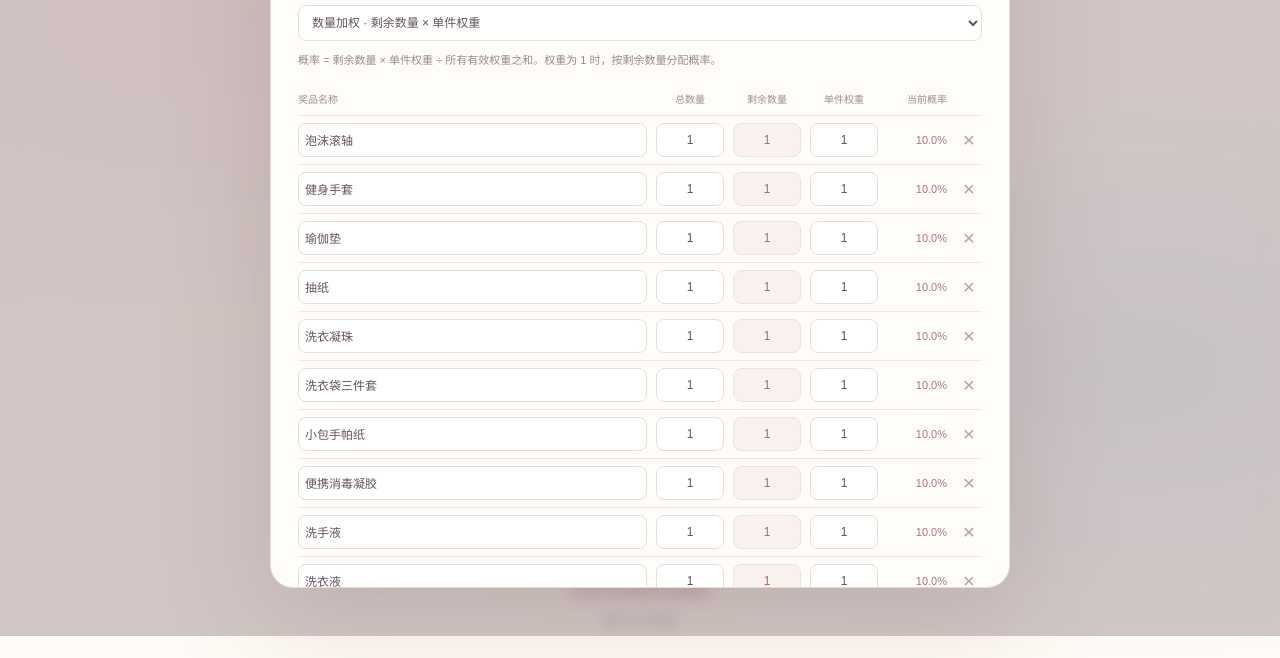
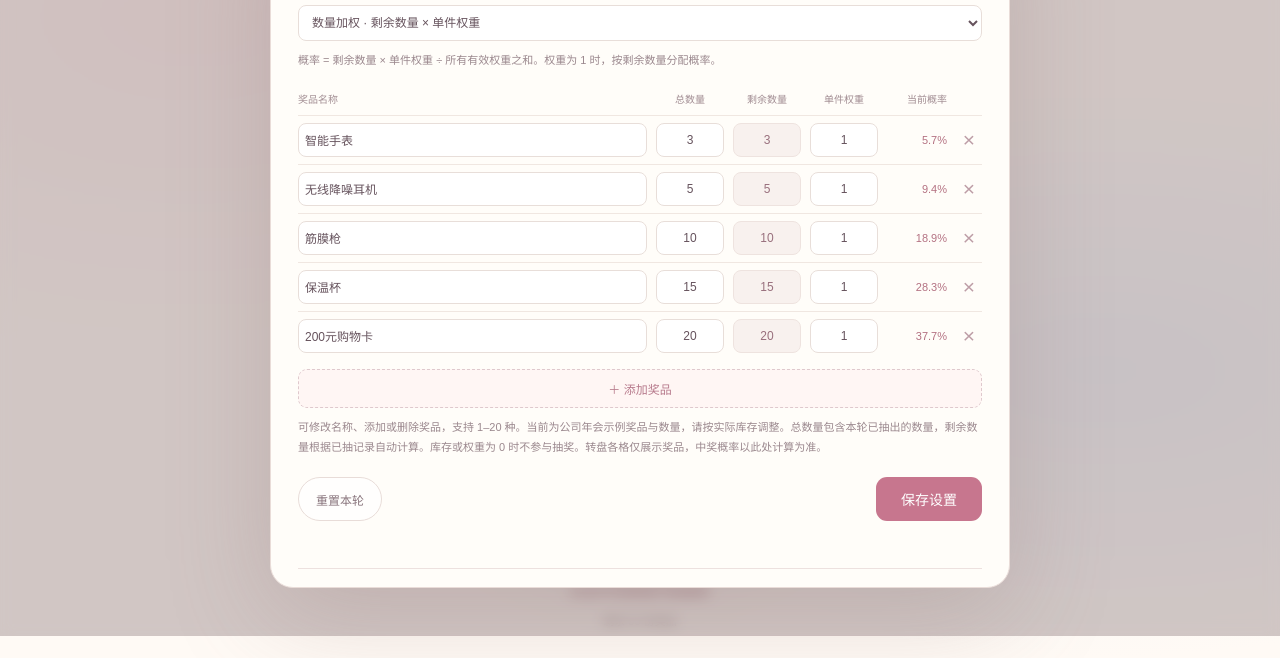
Before and after one commit to GAOZ1HAN/prize-wheel, a plain HTML site: page index.html in a window 1280 px wide. Both pictures are taken after a click on the button "⚙ 奖品设置". Shown: the part 164-822 px from the top of the page. Drawn offline with Linux system fonts and the light colour scheme.

Commit message:
Add files via upload

```diff
--- a/index.html
+++ b/index.html
@@ -9,19 +9,19 @@
 </style></head><body>
 <header><button class="quiet" id="settingsBtn" aria-haspopup="dialog">⚙ 奖品设置</button></header>
 <main><p class="eyebrow">SPIN OF LUCK</p><h1>好礼，转到你。</h1><div class="wheel-wrap"><div class="pointer" aria-hidden="true"></div><svg id="wheel" viewBox="0 0 600 600" role="img" aria-label="奖品转盘"></svg><button class="spin" id="draw"><span id="drawText">开始抽奖</span><small>DRAW</small></button></div><p class="status" id="status" aria-live="polite">点击中央按钮开始抽奖</p><p class="hint" id="hint"></p><p id="storageNote" class="storage-note" hidden></p></main>
-<dialog id="settings"><div class="modal-head"><h2>奖品设置</h2><button class="close" id="closeSettings" aria-label="关闭设置">×</button></div><div class="settings-body"><label class="settings-label" for="mode">概率模式</label><select id="mode"><option value="quantity">数量加权 · 剩余数量 × 单件权重</option><option value="custom">自定义权重 · 按奖品权重分配</option></select><p class="help" id="modeHelp"></p><div class="config-head"><span>奖品名称</span><span>总数量</span><span>剩余数量</span><span id="weightLabel">单件权重</span><span style="text-align:right">当前概率</span><span></span></div><div id="rows"></div><button class="add" id="add">＋ 添加奖品</button><p class="help">可修改名称、添加或删除奖品，支持 1–20 种。默认每种 1 份，请按实际库存调整。总数量包含本轮已抽出的数量，剩余数量根据已抽记录自动计算。库存或权重为 0 时不参与抽奖。转盘各格仅展示奖品，中奖概率以此处计算为准。</p><div class="actions"><button class="quiet" id="reset">重置本轮</button><button class="primary" id="save">保存设置</button></div><p class="message" id="message" aria-live="polite"></p><details><summary id="historySummary">中奖记录（0）</summary><div id="history"></div><button class="quiet" id="export">导出记录 ↓</button></details><p class="help" style="margin-bottom:0">删除奖品会移出奖池，已有中奖记录仍保留。设置与记录仅保存在当前浏览器。</p></div></dialog>
+<dialog id="settings"><div class="modal-head"><h2>奖品设置</h2><button class="close" id="closeSettings" aria-label="关闭设置">×</button></div><div class="settings-body"><label class="settings-label" for="mode">概率模式</label><select id="mode"><option value="quantity">数量加权 · 剩余数量 × 单件权重</option><option value="custom">自定义权重 · 按奖品权重分配</option></select><p class="help" id="modeHelp"></p><div class="config-head"><span>奖品名称</span><span>总数量</span><span>剩余数量</span><span id="weightLabel">单件权重</span><span style="text-align:right">当前概率</span><span></span></div><div id="rows"></div><button class="add" id="add">＋ 添加奖品</button><p class="help">可修改名称、添加或删除奖品，支持 1–20 种。当前为公司年会示例奖品与数量，请按实际库存调整。总数量包含本轮已抽出的数量，剩余数量根据已抽记录自动计算。库存或权重为 0 时不参与抽奖。转盘各格仅展示奖品，中奖概率以此处计算为准。</p><div class="actions"><button class="quiet" id="reset">重置本轮</button><button class="primary" id="save">保存设置</button></div><p class="message" id="message" aria-live="polite"></p><details><summary id="historySummary">中奖记录（0）</summary><div id="history"></div><button class="quiet" id="export">导出记录 ↓</button></details><p class="help" style="margin-bottom:0">删除奖品会移出奖池，已有中奖记录仍保留。设置与记录仅保存在当前浏览器。</p></div></dialog>
 <dialog id="result" class="result-dialog"><div class="star">✦</div><p>恭喜抽中</p><h2 id="resultTitle"></h2><button class="primary accept-prize" id="closeResult" autofocus>收下奖品</button><button class="return-prize" id="returnPrize">放回奖池</button></dialog>
 <dialog id="resetDialog" class="result-dialog"><h2 style="font-size:22px">开启新一轮？</h2><p>恢复奖品库存并清空本轮记录。<br>数量和权重设置会保留。</p><button class="primary" id="confirmReset">确认重置</button><button class="quiet" id="cancelReset">取消</button></dialog>
 <script id="logic">
-const NAMES=['泡沫滚轴','健身手套','瑜伽垫','抽纸','洗衣凝珠','洗衣袋三件套','小包手帕纸','便携消毒凝胶','洗手液','洗衣液'];
-function defaults(){return {version:3,mode:'quantity',prizes:NAMES.map((name,i)=>({id:'wheel-'+i,name,total:1,remaining:1,weight:1})),history:[]}}
+const NAMES=['智能手表','无线降噪耳机','筋膜枪','保温杯','200元购物卡'];
+function defaults(){const quantities=[3,5,10,15,20];return {version:3,mode:'quantity',prizes:NAMES.map((name,i)=>({id:'wheel-'+i,name,total:quantities[i],remaining:quantities[i],weight:1})),history:[]}}
 function effective(p,mode){return p.remaining>0?(mode==='quantity'?p.remaining*p.weight:p.weight):0}
 function probabilities(prizes,mode){const weights=prizes.map(p=>effective(p,mode));const total=weights.reduce((a,b)=>a+b,0);return weights.map(w=>total?w/total:0)}
 function pick(prizes,mode,random){const weights=prizes.map(p=>effective(p,mode));const total=weights.reduce((a,b)=>a+b,0);if(!(total>0))return -1;let cursor=random*total;for(let i=0;i<weights.length;i++){cursor-=weights[i];if(cursor<0)return i}return weights.findLastIndex(w=>w>0)}
 function nextRotation(current,index,count,jitter=0){const target=((360-index*360/count+jitter)%360+360)%360;return current+1800+(target-current%360+360)%360}
 function settleResult(s,accept){const pending=s.pending;if(!pending)return null;s.pending=null;const p=s.prizes.find(p=>p.id===pending.prizeId);if(!p||p.remaining<=0)return null;if(accept){p.remaining--;s.history.push({id:p.id,name:pending.name,time:pending.time})}return {name:pending.name,accepted:accept}}
 </script><script>
-const $=id=>document.getElementById(id),KEY='lucky-studio-wheel-v2',NS='http://www.w3.org/2000/svg';let state=defaults(),busy=false,rotation=0,dirty=false;
+const $=id=>document.getElementById(id),KEY='annual-meeting-prize-wheel-v2',NS='http://www.w3.org/2000/svg';let state=defaults(),busy=false,rotation=0,dirty=false;
 function valid(s){return s&&[2,3].includes(s.version)&&['quantity','custom'].includes(s.mode)&&Array.isArray(s.prizes)&&s.prizes.length>=1&&s.prizes.length<=20&&new Set(s.prizes.map(p=>p.id)).size===s.prizes.length&&s.prizes.every(p=>typeof p.id==='string'&&p.id.length>0&&typeof p.name==='string'&&p.name.trim().length>0&&p.name.length<=24&&Number.isInteger(p.total)&&p.total>=0&&p.total<=99999&&Number.isInteger(p.remaining)&&p.remaining>=0&&p.remaining<=p.total&&Number.isFinite(p.weight)&&p.weight>=0&&p.weight<=99999)&&Array.isArray(s.history)&&s.history.every(h=>h&&typeof h.id==='string'&&typeof h.name==='string'&&typeof h.time==='string')}
 try{const saved=JSON.parse(localStorage.getItem(KEY));if(valid(saved)){state=saved;state.version=3}}catch{}
 function persist(){try{localStorage.setItem(KEY,JSON.stringify(state));$('storageNote').hidden=true}catch{$('storageNote').hidden=false;$('storageNote').textContent='当前浏览器无法保存数据，关闭页面后设置与记录会丢失。'}}
```
